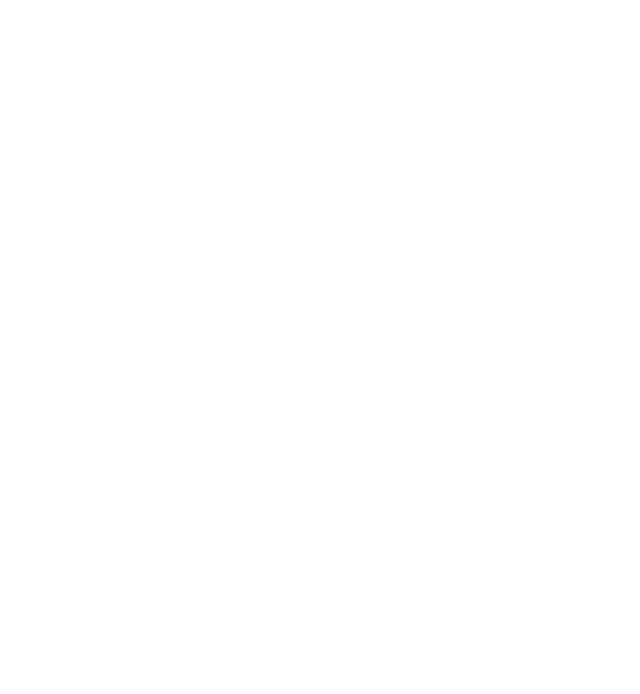
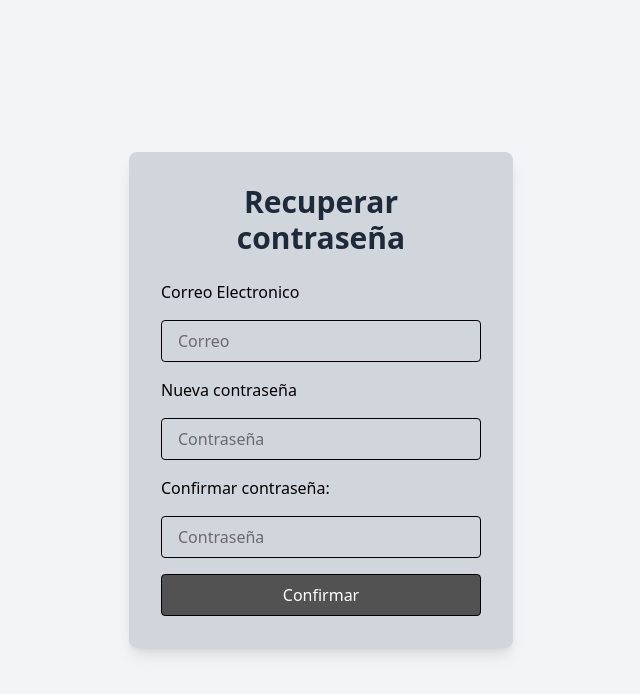
Before and after one commit to AlexZepeda21/ResourceWeb-Frontend, a React (Vite) app: page /ResetPass in a window 1280 px wide. Before the commit this address had no page. Shown: the top 694 px of the page, without its empty margins (319-959 px from the left). Built offline with nearby package versions, Linux system fonts and the light colour scheme.

Commit message:
Diseño de Reset Password

```diff
--- a/src/App.jsx
+++ b/src/App.jsx
@@ -4,6 +4,7 @@
 import Register from "./Components/Register/Register";
 import Login from "./Components/Login/Login";
 import ProtectedRoute from "./ProtectedRoute";
+import ResetPass from "./Components/ResetPass/ResetPass";
 
 
 function App() {
@@ -13,6 +14,7 @@
         {/* Rutas públicas */}
         <Route path="/Login" element={<Login />} />
         <Route path="/Register" element={<Register />} />
+        <Route path="/ResetPass" element={<ResetPass/>}/>
 
         {/* Rutas protegidas */}
         <Route element={<ProtectedRoute />}>
--- a/src/Components/Login/Login.jsx
+++ b/src/Components/Login/Login.jsx
@@ -74,12 +74,12 @@
         </form>
 
         <div className="mt-4 flex justify-between text-sm px-6">
-          <a
-            href="#"
+          <Link
+            to="/ResetPass"
             className="text-blue-600 hover:underline text-sm font-semibold"
           >
             ¿Olvidaste tu contraseña?
-          </a>
+          </Link>
           <Link
             to="/Register"
             className="text-blue-600 hover:underline font-semibold"
--- /dev/null
+++ b/src/Components/ResetPass/ResetPass.jsx
@@ -0,0 +1,54 @@
+import React from "react";
+import { Link, Navigate } from "react-router-dom";
+
+
+
+
+export default function ResetPass(){
+
+    return(
+        <div className="bg-gray-100 min-h-screen flex items-center justify-center">
+      <div className="bg-gray-300 rounded-lg shadow-lg w-96 p-8">
+        <h2 className="text-3xl font-bold mb-6 text-center text-gray-800">
+          Recuperar contraseña
+        </h2>
+
+        <form  className="flex flex-col gap-4">
+            <label>Correo Electronico</label>
+          <input
+            type="email"
+            name="email"
+            placeholder="Correo "
+            required
+            className="w-full border border-black rounded px-4 py-2 focus:outline-none focus:ring-2 focus:ring-blue-600"
+          />
+            <label>Nueva contraseña</label>
+          <input
+            type="password"
+            placeholder="Contraseña"
+            name="password"
+            required
+            className="w-full border border-black rounded px-4 py-2 focus:outline-none focus:ring-2 focus:ring-blue-600"
+          />
+          <label>Confirmar contraseña:</label>
+          <input
+            type="password"
+            placeholder="Contraseña"
+            name="confirmPassword"
+            required
+            className="w-full border border-black rounded px-4 py-2 focus:outline-none focus:ring-2 focus:ring-blue-600"
+          />
+
+          <button
+            type="submit"
+            className="bg-neutral-600 text-white py-2 rounded hover:bg-green-600 transition border border-black px-8"
+
+          >
+            Confirmar
+          </button>
+        </form>
+        </div>
+      </div>
+
+    );
+}
```
